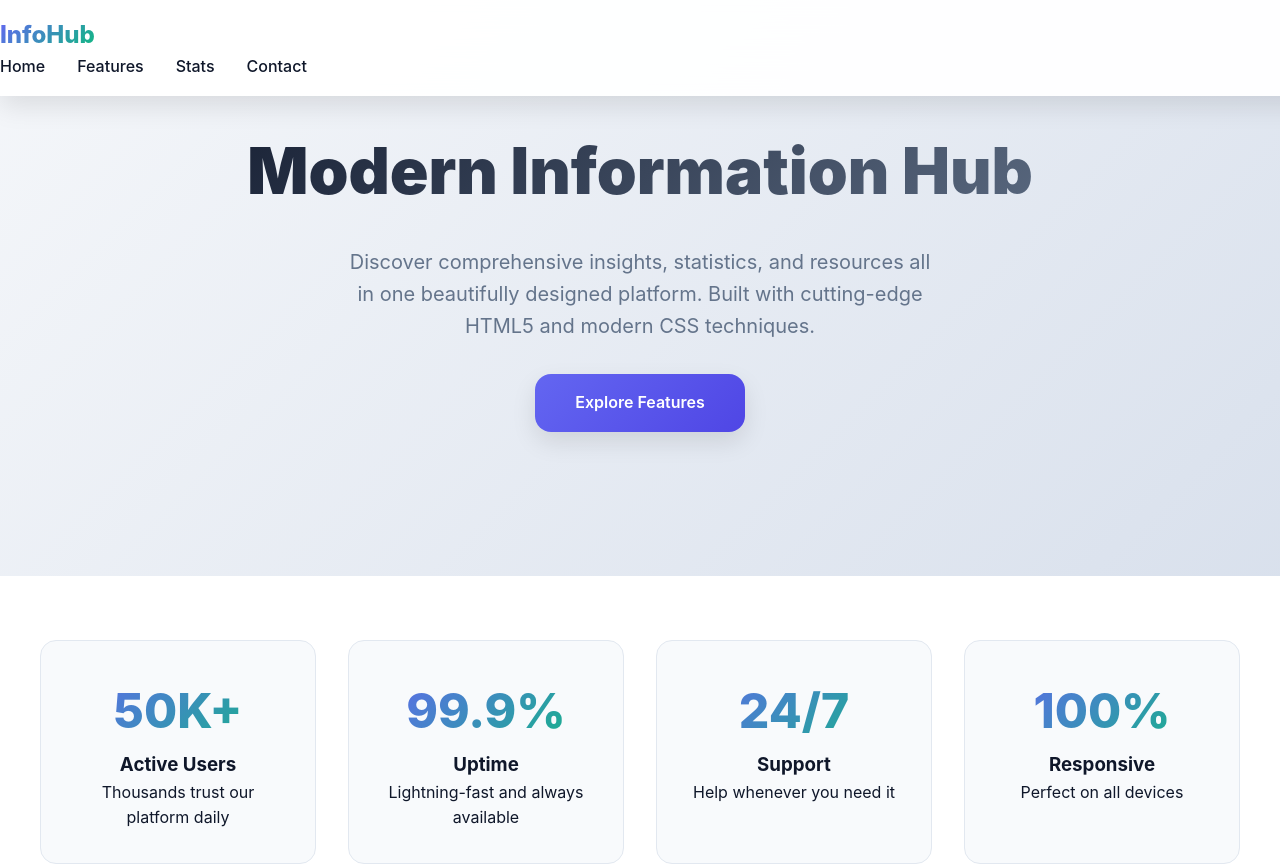
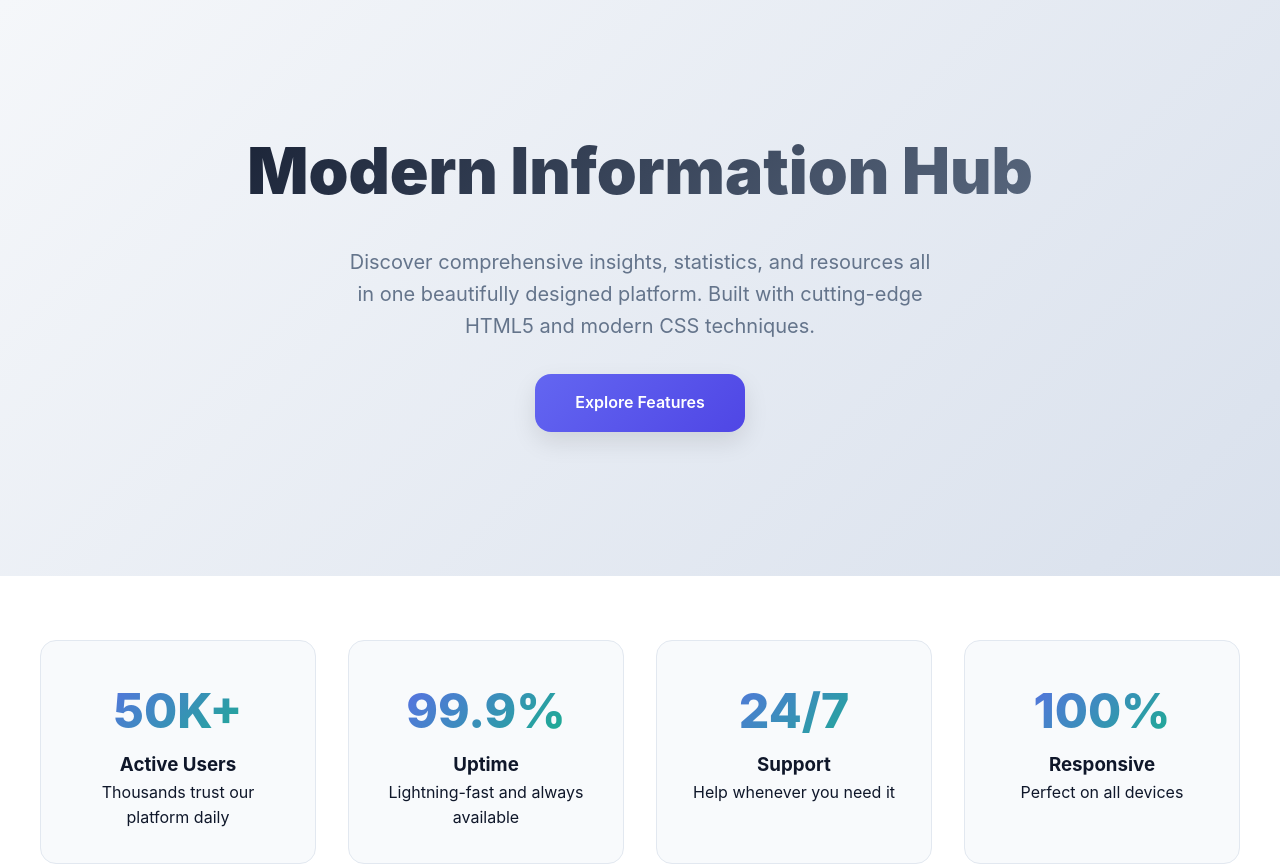
Before and after one commit to gerdshamondejar-Kaido/Profile, a plain HTML site: page index.html in a window 1280 px wide. Shown: the top 867 px of the page. Drawn offline with Linux system fonts and the light colour scheme.

Commit message:
Update index.html

```diff
--- a/index.html
+++ b/index.html
@@ -284,18 +284,7 @@
     </style>
 </head>
 <body>
-    <!-- Navigation -->
-    <nav class="navbar">
-        <div class="nav-container">
-            <a href="#" class="logo">InfoHub</a>
-            <ul class="nav-links">
-                <li><a href="#home">Home</a></li>
-                <li><a href="#features">Features</a></li>
-                <li><a href="#stats">Stats</a></li>
-                <li><a href="#contact">Contact</a></li>
-            </ul>
-        </div>
-    </nav>
+
 
     <!-- Hero Section -->
     <section id="home" class="hero">
```
